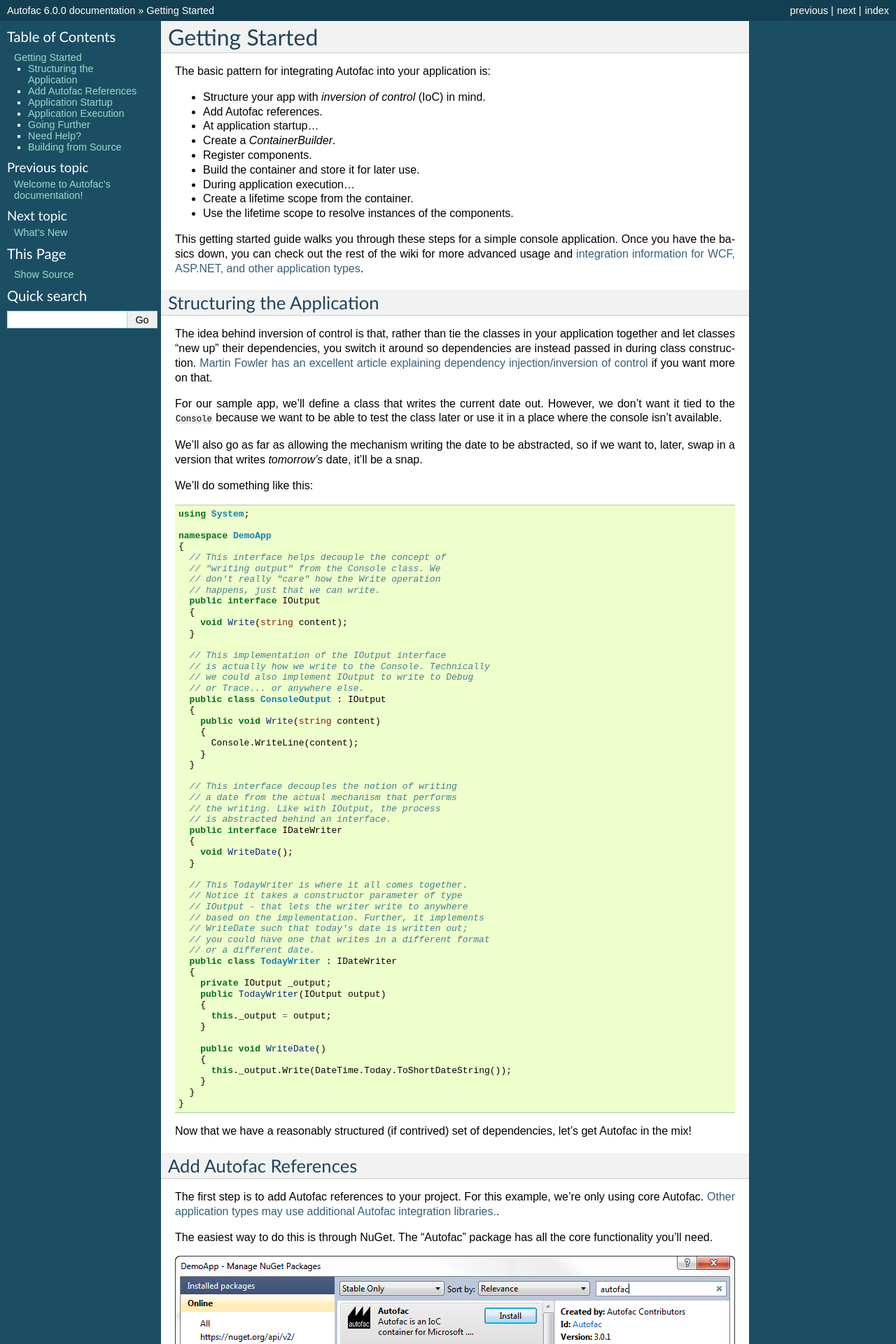
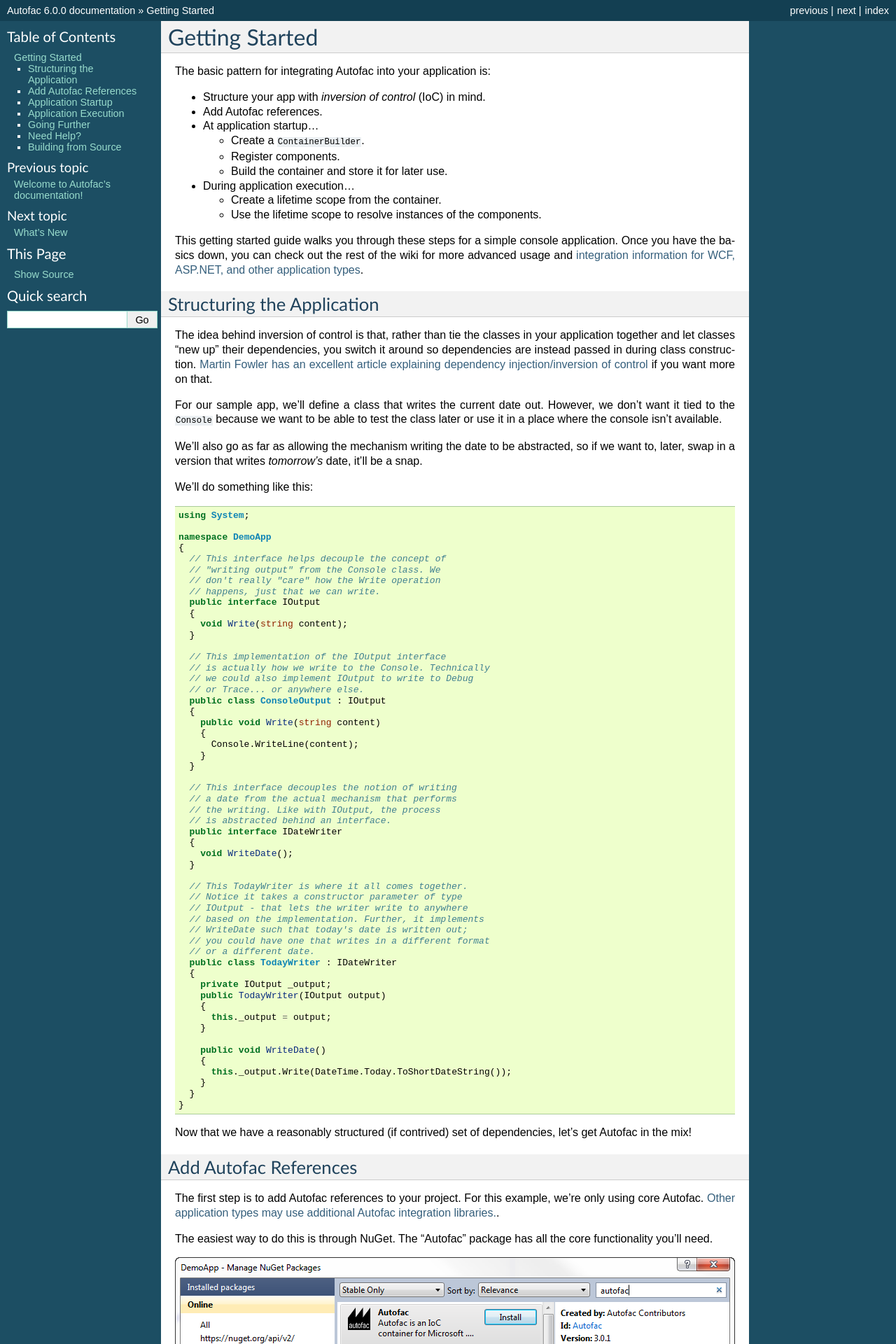
Before and after one commit to autofac/Documentation, a Sphinx documentation site: the page built from docs/getting-started/index.rst, in a window 1280 px wide. Shown: the top 1920 px of the page at 70% size. Built offline with Sphinx 7.4.7, drawn with Linux system fonts in a browser that asks for light colours.

Commit message:
Clean up bullet list at the top.

```diff
--- a/docs/getting-started/index.rst
+++ b/docs/getting-started/index.rst
@@ -4,15 +4,18 @@
 
 The basic pattern for integrating Autofac into your application is:
 
-- Structure your app with *inversion of control* (IoC) in mind.
-- Add Autofac references.
-- At application startup...
-- Create a `ContainerBuilder`.
-- Register components.
-- Build the container and store it for later use.
-- During application execution...
-- Create a lifetime scope from the container.
-- Use the lifetime scope to resolve instances of the components.
+* Structure your app with *inversion of control* (IoC) in mind.
+* Add Autofac references.
+* At application startup...
+
+  * Create a ``ContainerBuilder``.
+  * Register components.
+  * Build the container and store it for later use.
+
+* During application execution...
+
+  * Create a lifetime scope from the container.
+  * Use the lifetime scope to resolve instances of the components.
 
 This getting started guide walks you through these steps for a simple console application. Once you have the basics down, you can check out the rest of the wiki for more advanced usage and :doc:`integration information for WCF, ASP.NET, and other application types <../integration/index>`.
 
```
